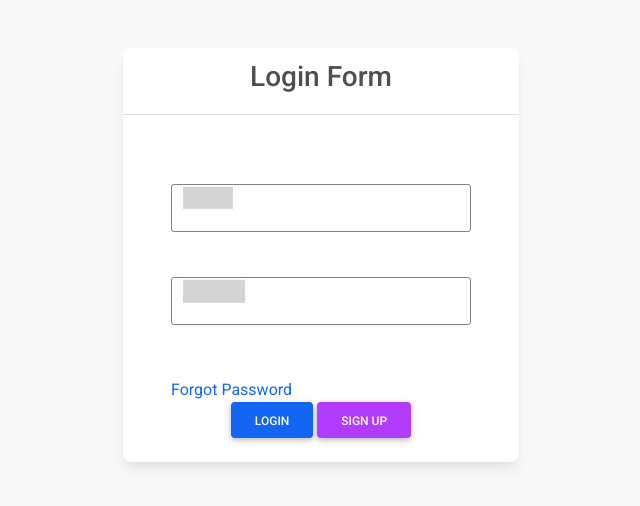
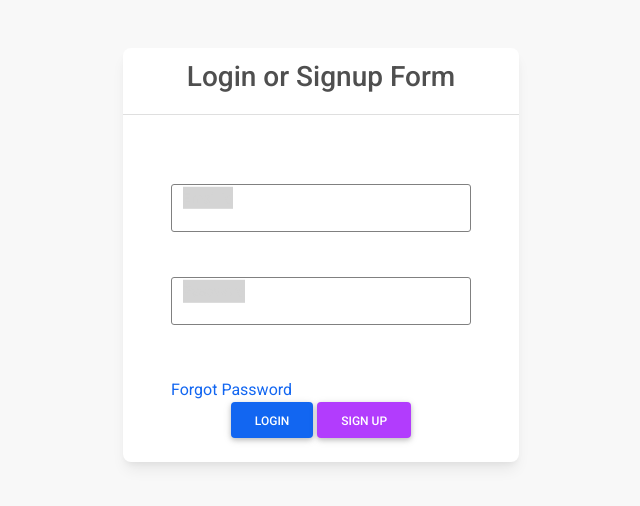
Before and after one commit to KumarSanskar/Easy-Ride, a plain HTML site: page pages/login&signup.html in a window 1280 px wide. Shown: the whole page, without its empty margins (319-959 px from the left). Drawn offline with nearby package versions, Linux system fonts and the light colour scheme; no server answers.

Commit message:
add a word

```diff
--- a/pages/login&signup.html
+++ b/pages/login&signup.html
@@ -31,7 +31,7 @@
     <body class="d-flex justify-content-center p-5">
         <div class="card">
             <div class="card-header">
-                <center><h3>Login Form</h3></center>
+                <center><h3>Login or Signup Form</h3></center>
             </div>
             <form onsubmit="login()" id="loginForm" class="card-body px-5 py-4">
                 <center><small><span id="error" style="color: red"></span></small></center>
```
